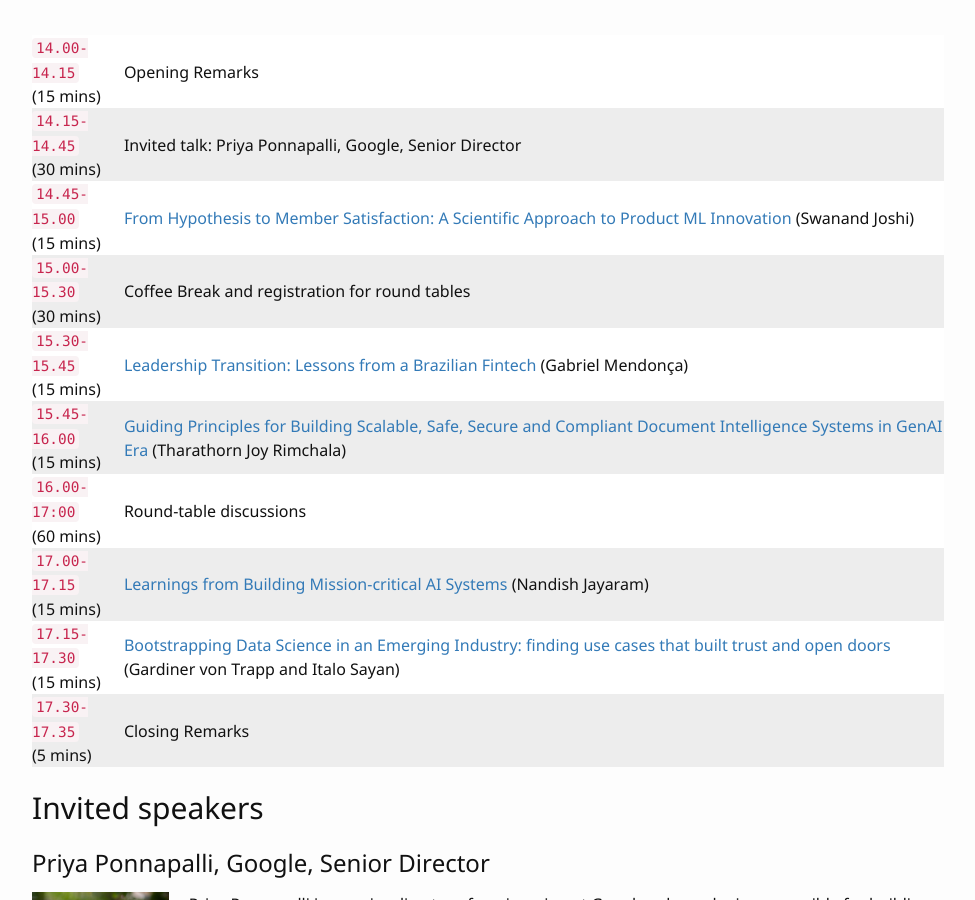
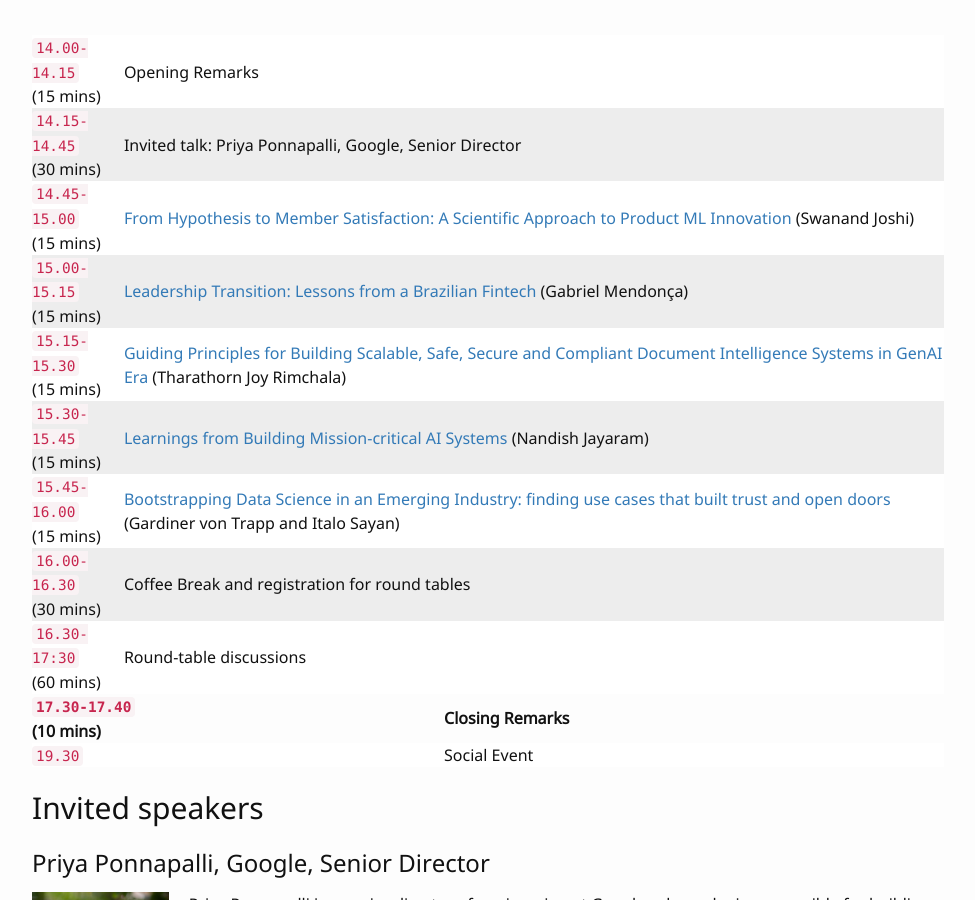
Before and after one commit to wamlm-kdd/wamlm, a Jekyll site: the page built from index.md, in a window 1280 px wide and 900 px high, scrolled down 3183 px. Shown: the whole window, without its empty margins (152-1127 px from the left). Built offline with Jekyll 4.4.1, drawn with Linux system fonts in a browser that asks for light colours; our own code applies the rules of GitHub Pages for plain Markdown files.

Commit message:
Update index.md

```diff
--- a/index.md
+++ b/index.md
@@ -96,19 +96,22 @@ The workshop is a part of the ACM SIGKDD CONFERENCE ON KNOWLEDGE DISCOVERY AND D
 |:--- |:---|
 | `14.45-15.00` <br />(15 mins) | [From Hypothesis to Member Satisfaction: A Scientific Approach to Product ML Innovation](papers/wamlm_kdd24_abstract_swanand_joshi.pdf) (Swanand Joshi)|
 |:--- |:---|
-| `15.00-15.30` <br />(30 mins) | Coffee Break and registration for round tables |
+| `15.00-15.15` <br />(15 mins) | [Leadership Transition: Lessons from a Brazilian Fintech](papers/wamlm_kdd24_abstract_gabriel_mendonca.pdf)  (Gabriel Mendonça)|
 |:--- |:---|
-| `15.30-15.45` <br />(15 mins) | [Leadership Transition: Lessons from a Brazilian Fintech](papers/wamlm_kdd24_abstract_gabriel_mendonca.pdf)  (Gabriel Mendonça)|
+| `15.15-15.30` <br /> (15 mins) | [Guiding Principles for Building Scalable, Safe, Secure and Compliant Document Intelligence Systems in GenAI Era](papers/wamlm_kdd24_abstract_tharathorn_joy_rimchala.pdf) (Tharathorn Joy Rimchala)|
 |:--- |:---|
-| `15.45-16.00` <br /> (15 mins) | [Guiding Principles for Building Scalable, Safe, Secure and Compliant Document Intelligence Systems in GenAI Era](papers/wamlm_kdd24_abstract_tharathorn_joy_rimchala.pdf) (Tharathorn Joy Rimchala)|
+| `15.30-15.45` <br /> (15 mins) | [Learnings from Building Mission-critical AI Systems](papers/wamlm_kdd24_abstract_nandish_jayaram.pdf) (Nandish Jayaram) |
 |:--- |:---|
-|`16.00-17:00` <br />(60 mins) | Round-table discussions |
+| `15.45-16.00` <br /> (15 mins) | [Bootstrapping Data Science in an Emerging Industry: finding use cases that built trust and open doors](papers/wamlm_kdd24_abstract_gardiner_von_trapp.pdf) (Gardiner von Trapp and Italo Sayan) |
 |:--- |:---|
-| `17.00-17.15` <br /> (15 mins) | [Learnings from Building Mission-critical AI Systems](papers/wamlm_kdd24_abstract_nandish_jayaram.pdf) (Nandish Jayaram) |
+| `16.00-16.30` <br />(30 mins) | Coffee Break and registration for round tables |
 |:--- |:---|
-| `17.15-17.30` <br /> (15 mins) | [Bootstrapping Data Science in an Emerging Industry: finding use cases that built trust and open doors](papers/wamlm_kdd24_abstract_gardiner_von_trapp.pdf) (Gardiner von Trapp and Italo Sayan) |
+|`16.30-17:30` <br />(60 mins) | Round-table discussions |
+
 |:--- |:---|
-| `17.30-17.35` <br /> (5 mins) | Closing Remarks |
+| `17.30-17.40` <br /> (10 mins) | Closing Remarks |
+|:--- |:---|
+| `19.30` | Social Event |
 
 </div>
 ## Invited speakers
```
